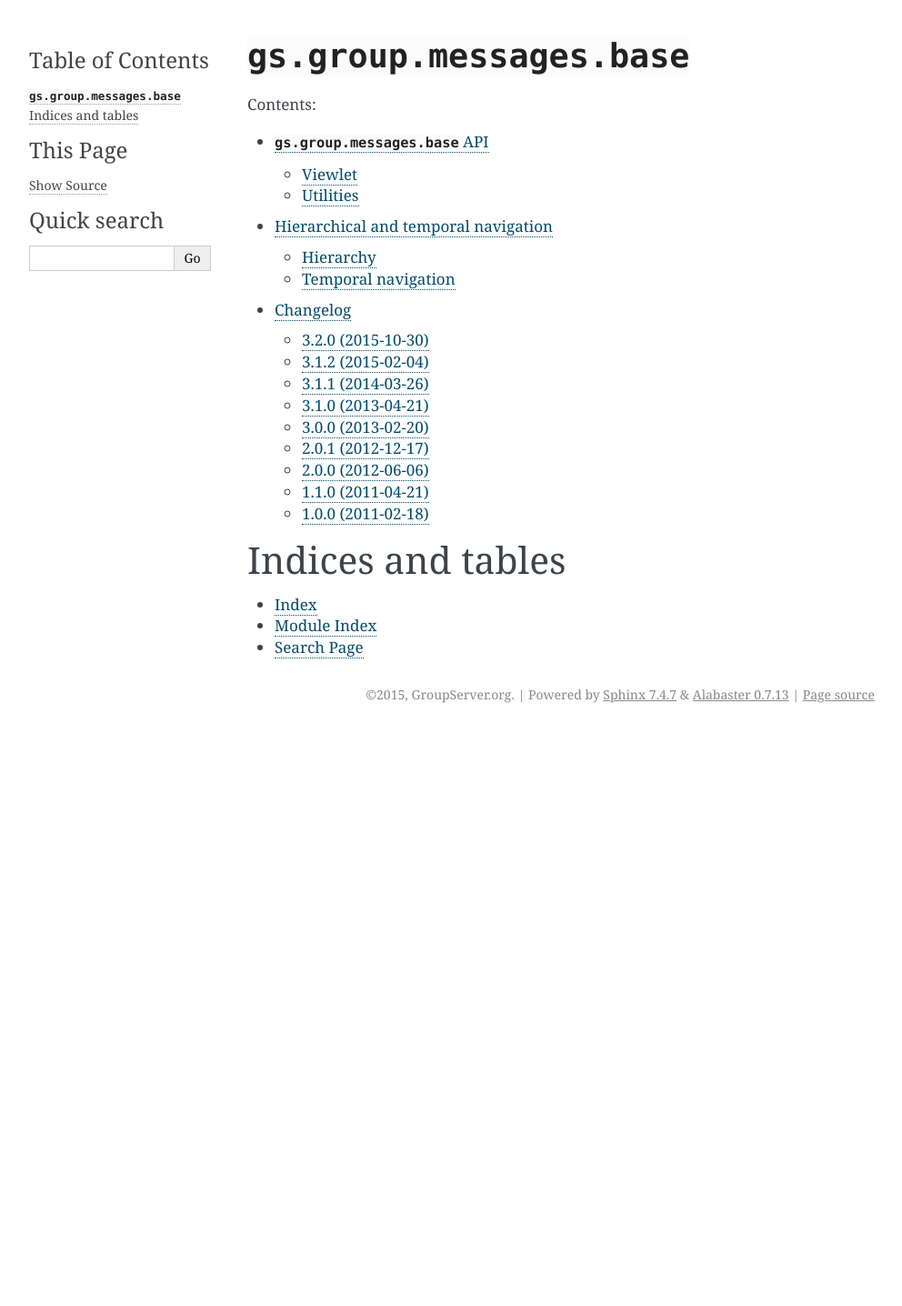
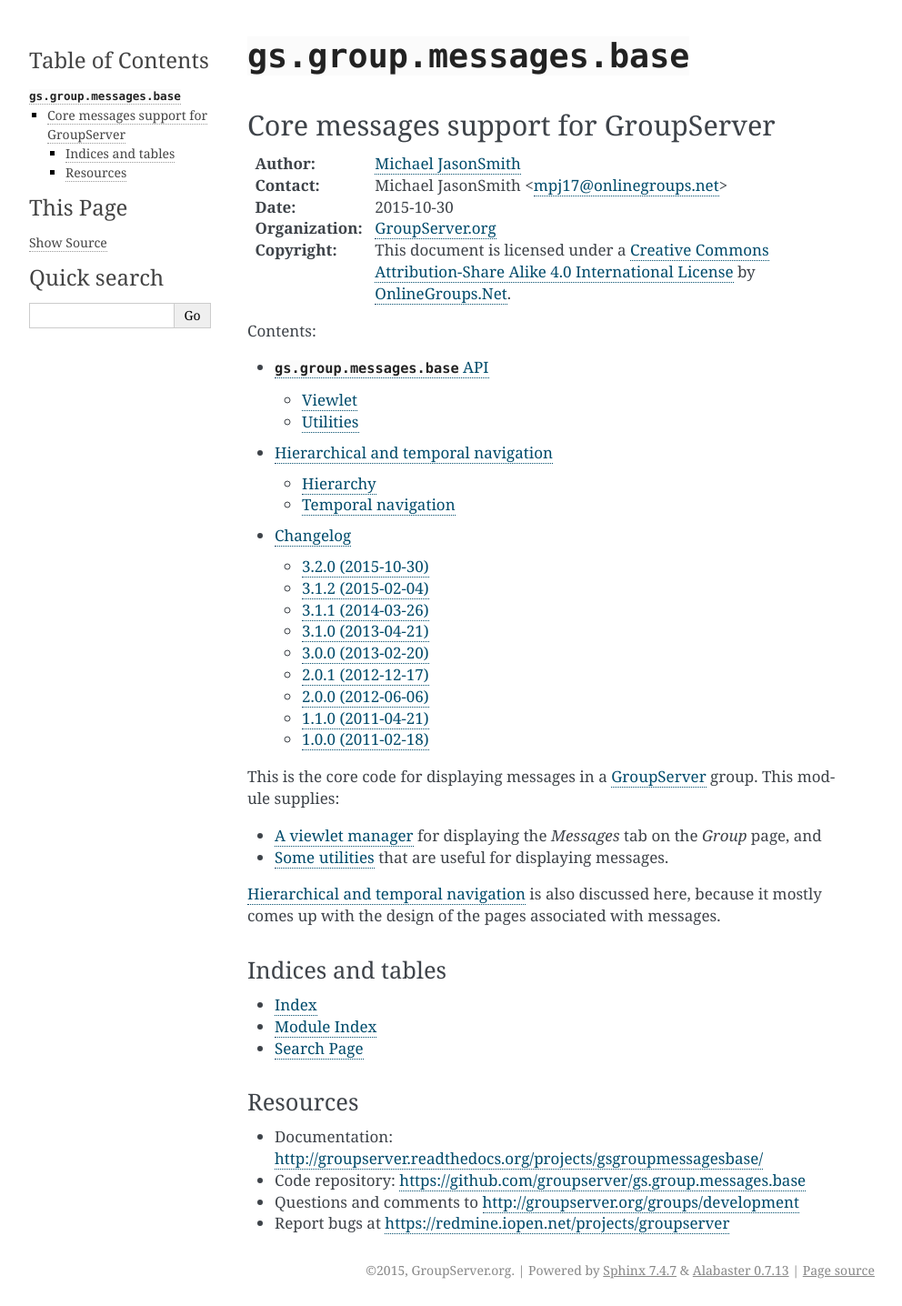
Before and after one commit to groupserver/gs.group.messages.base, a Sphinx documentation site: the page built from docs/index.rst, in a window 1280 px wide. Shown: the whole page at 91% size, without its empty margins (148-1140 px from the left). Built offline with Sphinx 7.4.7, drawn with Linux system fonts in a browser that asks for light colours; before the commit the page ends 900 px from its top, so only the background shows below that.

Commit message:
Updating the README and the index of the docs

```diff
--- a/docs/api.rst
+++ b/docs/api.rst
@@ -7,6 +7,8 @@
 There are two parts to the API supplied by the
 :mod:`gs.group.messages.base` product: there is a viewlet_ and
 some utilities_.
+
+.. _viewlet:
 
 Viewlet
 =======
@@ -43,6 +45,8 @@
 the tab-panel. All the tabs are marked-up with `WAI:ARIA
 roles`_. The viewlet itself has the HTML ``id`` attribute value
 ``gs-group-messages-base-tabs``
+
+.. _utilities:
 
 Utilities
 =========
--- a/docs/index.rst
+++ b/docs/index.rst
@@ -1,5 +1,20 @@
+=============================
 :mod:`gs.group.messages.base`
 =============================
+~~~~~~~~~~~~~~~~~~~~~~~~~~~~~~~~~~~~~
+Core messages support for GroupServer
+~~~~~~~~~~~~~~~~~~~~~~~~~~~~~~~~~~~~~
+
+:Author: `Michael JasonSmith`_
+:Contact: Michael JasonSmith <mpj17@onlinegroups.net>
+:Date: 2015-10-30
+:Organization: `GroupServer.org`_
+:Copyright: This document is licensed under a
+  `Creative Commons Attribution-Share Alike 4.0 International License`_
+  by `OnlineGroups.Net`_.
+
+.. _Creative Commons Attribution-Share Alike 4.0 International License:
+    http://creativecommons.org/licenses/by-sa/4.0/
 
 Contents:
 
@@ -10,9 +25,36 @@
    temporal
    HISTORY
 
+This is the core code for displaying messages in a `GroupServer`_
+group. This module supplies:
+
+* :ref:`A viewlet manager <viewlet>` for displaying the *Messages*
+  tab on the *Group* page, and
+* :ref:`Some utilities <utilities>` that are useful for
+  displaying messages.
+
+:doc:`temporal` is also discussed here, because it mostly comes
+up with the design of the pages associated with messages.
+
 Indices and tables
 ==================
 
 * :ref:`genindex`
 * :ref:`modindex`
 * :ref:`search`
+
+Resources
+=========
+
+- Documentation:
+  http://groupserver.readthedocs.org/projects/gsgroupmessagesbase/
+- Code repository:
+  https://github.com/groupserver/gs.group.messages.base
+- Questions and comments to
+  http://groupserver.org/groups/development
+- Report bugs at https://redmine.iopen.net/projects/groupserver
+
+.. _GroupServer: http://groupserver.org/
+.. _GroupServer.org: http://groupserver.org/
+.. _OnlineGroups.Net: https://onlinegroups.net
+.. _Michael JasonSmith: http://groupserver.org/p/mpj17
```
Also changed, not shown: README.rst (+8 -5 lines).
